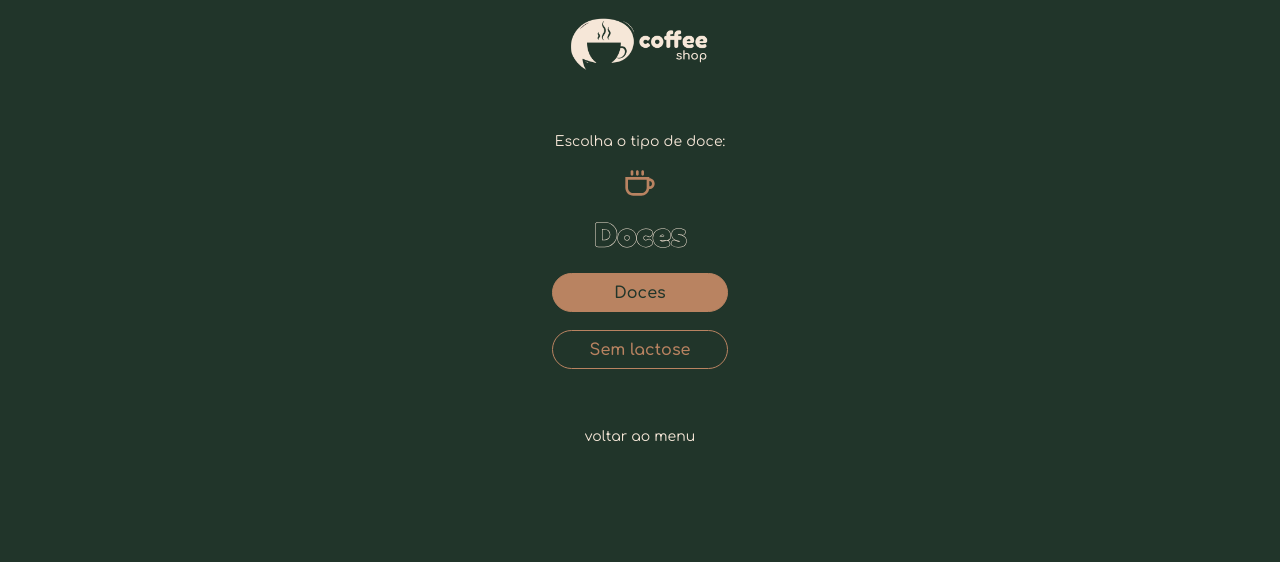
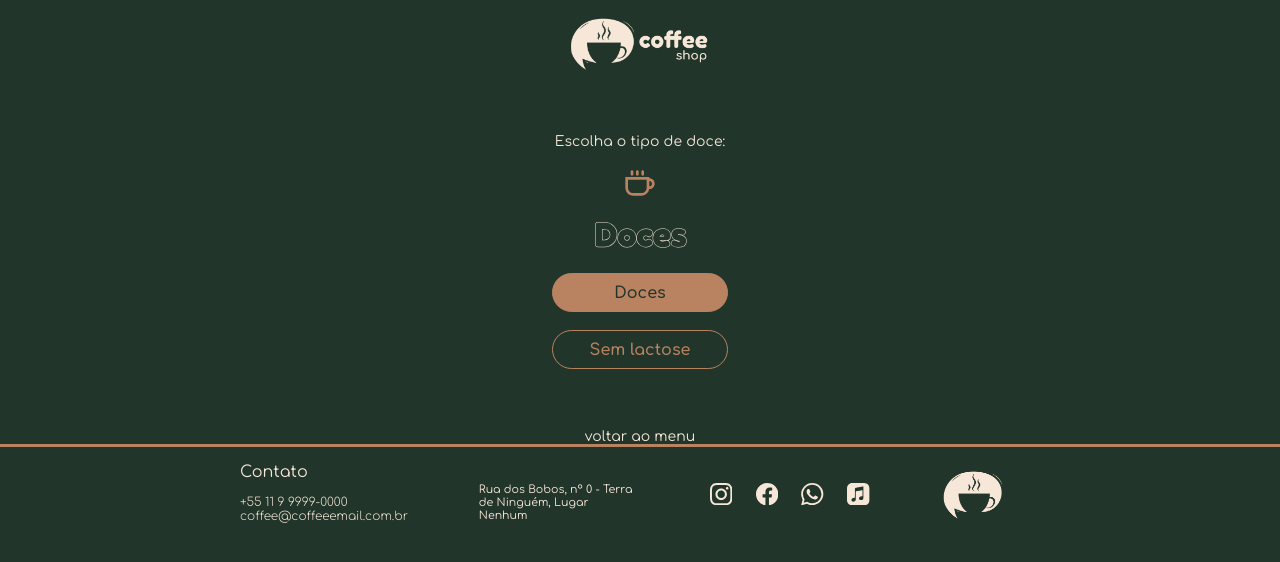
Before and after one commit to Sara-Lirio/Coffee_Shop, a React (Vite) app: page /doces in a window 1280 px wide. Shown: the top 562 px of the page. Built offline with nearby package versions, Linux system fonts and the light colour scheme; a web font is replaced by a local one.

Commit message:
✨ feat: Add Footer

```diff
--- a/src/App.jsx
+++ b/src/App.jsx
@@ -1,4 +1,5 @@
 import { BrowserRouter, Route, Routes } from "react-router-dom"
+import Footer from "./components/Footer/Footer"
 import Header from "./components/Header/Header"
 import Home from "./Pages/Home/Home"
 import Section from "./Pages/Section/Section"
@@ -9,10 +10,11 @@ function App() {
             <Header />
             <Routes>
                 <Route path="/" element={<Home />} />
-                <Route path="/bebidas" element={<Section text={'o tipo de bebida:'} section={'Bebidas'} button1={'Quentes'} button2={'Geladas'}/>} />
+                <Route path="/bebidas" element={<Section text={'o tipo de bebida:'} section={'Bebidas'} button1={'Quentes'} button2={'Geladas'} />} />
                 <Route path="/padaria" element={<Section text={'o seu pedido:'} section={'Padaria'} button1={'Pães'} button2={'Sem glúten'} />} />
                 <Route path="/doces" element={<Section text={'o tipo de doce:'} section={'Doces'} button1={'Doces'} button2={'Sem lactose'} />} />
             </Routes>
+            <Footer />
         </BrowserRouter>
     )
 }
--- /dev/null
+++ b/src/components/Footer/Footer.jsx
@@ -0,0 +1,23 @@
+import React from 'react'
+import logo from '../../assets/logo/Coffee Shop.png'
+import { SiInstagram, SiFacebook, SiWhatsapp, SiApplemusic } from "react-icons/si";
+import style from './Footer.module.css'
+
+const Footer = () => {
+    return (
+        <footer className={style.footer}>
+            <p className={style.contact}>Contato</p>
+            <p className={style.contactTel}>+55 11 9 9999-0000 <br/> coffee@coffeeemail.com.br</p>
+            <p className={style.contactEnd}>Rua dos Bobos, nº 0 - Terra de Ninguém, Lugar Nenhum</p>
+            <nav className={style.icons}>
+                <SiInstagram />
+                <SiFacebook />
+                <SiWhatsapp />
+                <SiApplemusic />
+            </nav>
+            <img src={logo} className={style.logo} />
+        </footer>
+    )
+}
+
+export default Footer
--- /dev/null
+++ b/src/components/Footer/Footer.module.css
@@ -0,0 +1,47 @@
+.footer {
+    font-family: var(--font-comfortaa);
+    color: var(--bege-claro);
+    display: none;
+}
+
+.contact { grid-area: contact; }
+.contactTel {
+    grid-area: contactTel;
+    padding-top: 1em;
+ }
+.contactEmail { grid-area: contactEmail;}
+.contactEnd {
+    grid-area: contactEnd;
+    width: 10rem;
+    font-size: 11px;
+}
+
+.contactTel, .contactEmail {
+    font-size: 12px;
+    font-weight: 300;
+}
+
+.icons {
+    width: 10rem;
+    display: flex;
+    justify-content: space-between;
+    font-size: 1.4em;
+    grid-area: icons;
+}
+
+.logo {
+    width: 4rem;
+    grid-area: logo;
+}
+
+@media (min-width: 49.0rem) {
+    .footer{
+        display: grid;
+        grid-template-areas:
+        'contact contact contact contact contact contact logo'
+        'contactTel contactTel contactEnd contactEnd icons icons logo'
+        'contactTel contactTel  contactEnd contactEnd icons icons logo';
+        border-top: 3px solid var(--nude-cafe) ;
+        padding: 1em 15em;
+    }
+}
```
Also changed, not shown: src/assets/logo/Coffee Shop.png (added).
